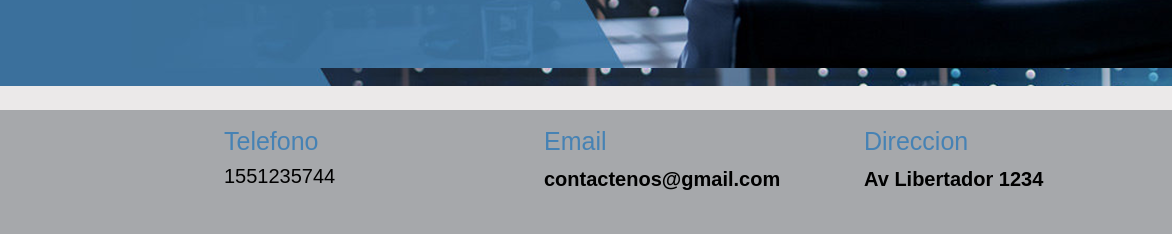
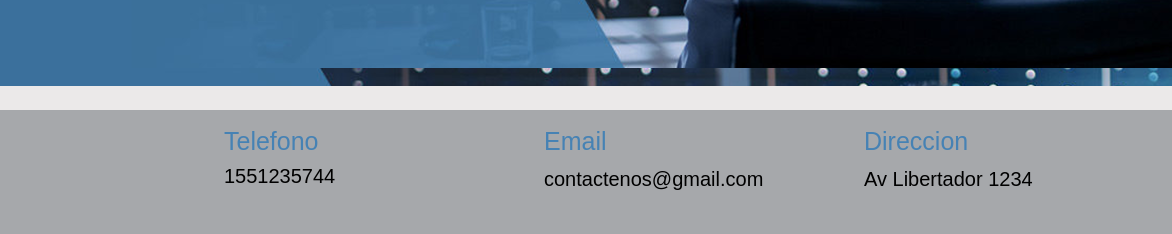
Before and after one commit to MedinaJuaan/coder44585, a website: page index.html in a window 1280 px wide. Shown: the part 2246-2480 px from the top of the page, 108-1280 px from the left. Drawn offline with nearby package versions, Linux system fonts and the light colour scheme.

Commit message:
Se saca una palabra erronea

```diff
--- a/index.html
+++ b/index.html
@@ -126,7 +126,7 @@
 
       </section>
    </main>
-   <footer class="container-fluid footer header-anchor">
+   <footer class="container-fluid footer">
       <div class="row">
          <div class="col-md-3 mt-3 mb-3">
             <img class="footer-logo col" src="./imagenes/logo_iso.png" alt="Logo empresa">
```
Also changed, not shown: vistas/contacto.html (+1 -1 lines), vistas/galeria.html (+1 -1 lines), vistas/nosotros.html (+1 -1 lines), vistas/servicios.html (+0 -1 lines).
